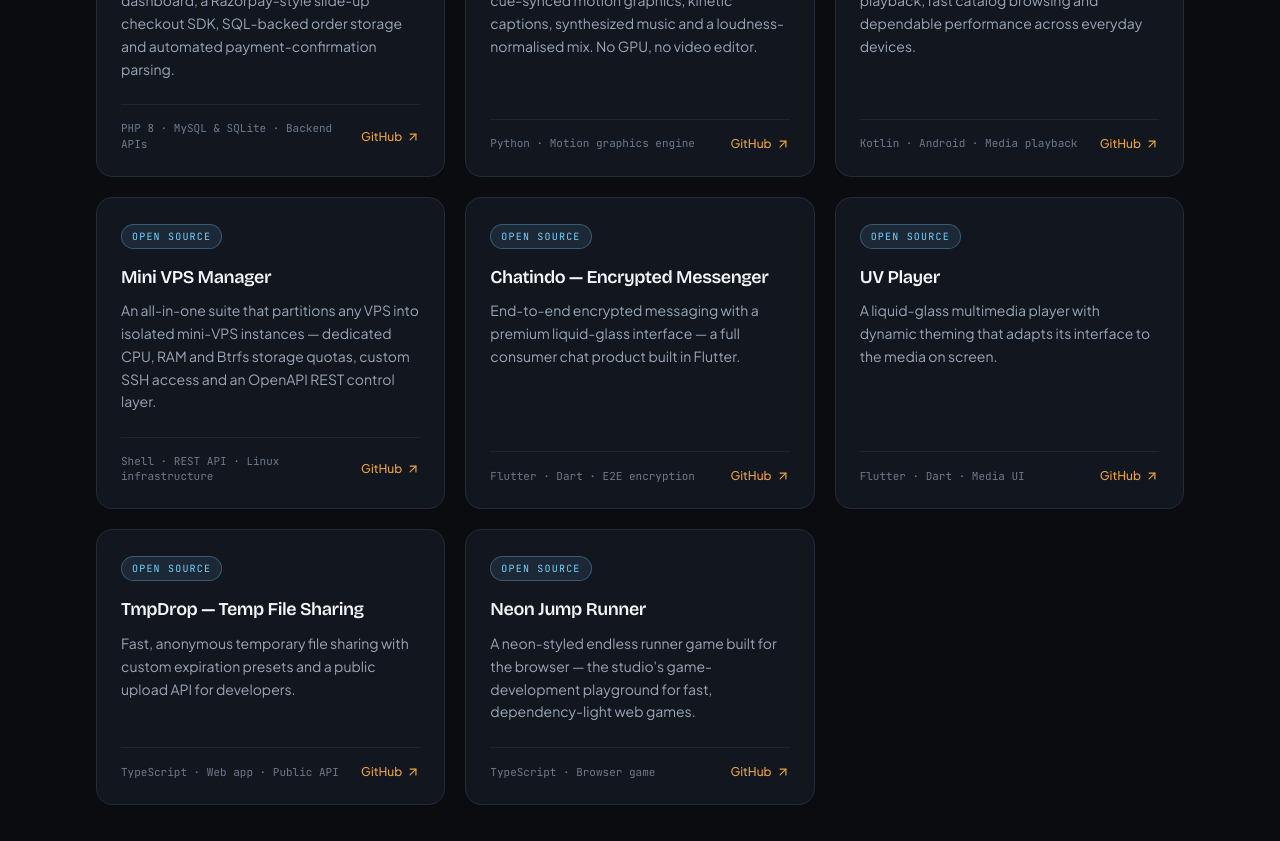
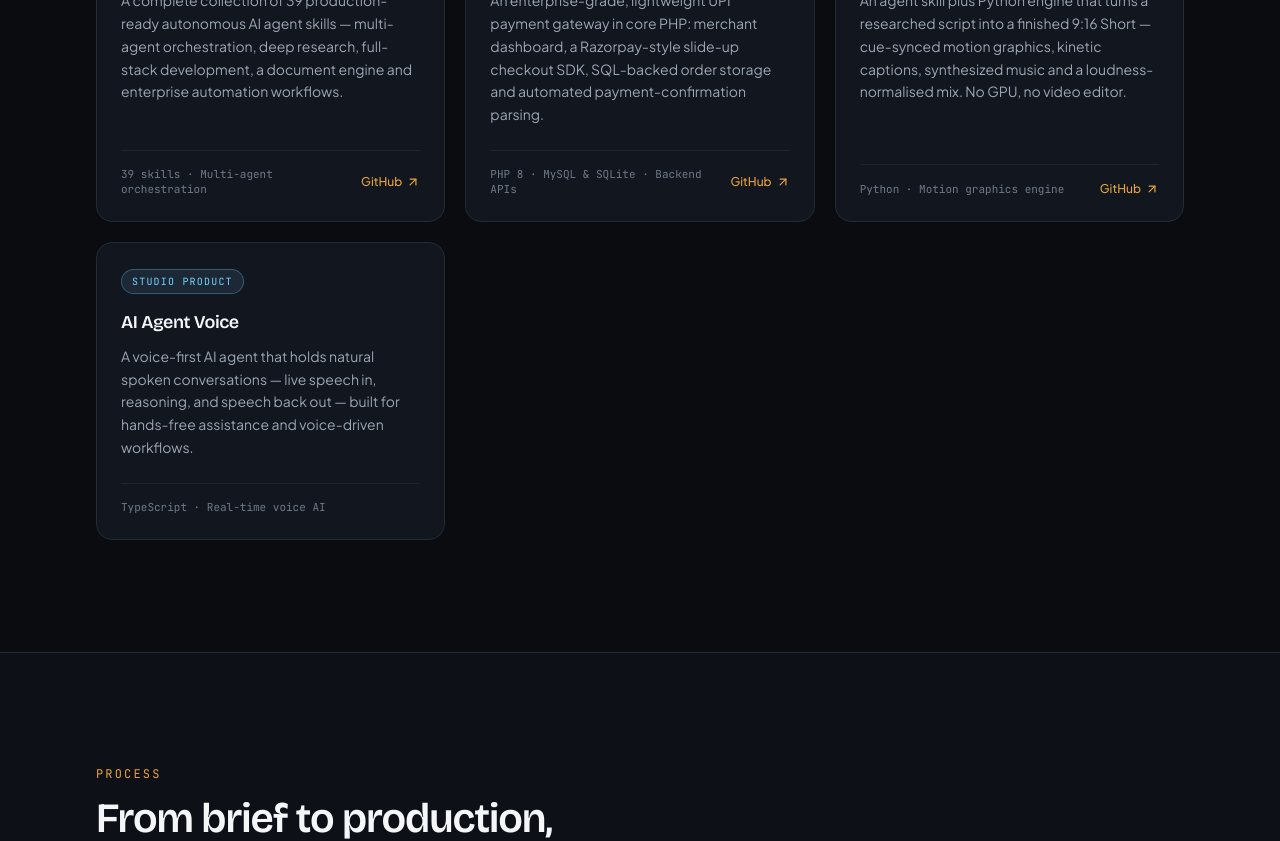
Before and after one commit to mohdkhatab/primekhatabservices-web, a React (Vite) app: page / in a window 1280 px wide. Shown: the part 4820-5661 px from the top of the page. Built offline with nearby package versions, Linux system fonts and the light colour scheme.

Commit message:
Projects: keep only founder's picks — add DubFlow and AI Agent Voice

```diff
--- a/src/data/studioData.ts
+++ b/src/data/studioData.ts
@@ -183,8 +183,16 @@ export const PROJECTS: ProjectItem[] = [
     statusTone: 'live',
     stack: 'Python · AI voice synthesis · FFmpeg',
     summary:
-      'The production pipeline behind the studio\'s daily Hindi releases: transcription, context-aware script adaptation, per-character voice casting, lip-sync fitted timing and a clean final mix — original music and effects kept.',
+      'The production pipeline behind the studio\'s daily Hindi releases: transcription, context-aware script adaptation, per-character voice casting, lip-sync fitted timing and a clean final mix — original music and effects kept. Packaged as an agent skill any AI assistant can run.',
     repo: 'https://github.com/mohdkhatab/video-dubbing-skill',
+  },
+  {
+    name: 'DubFlow — Dubbing Platform',
+    status: 'Studio Product',
+    statusTone: 'live',
+    stack: 'React · TypeScript · Backend job orchestration',
+    summary:
+      'A full-stack video dubbing and transcription platform: web UI, secure backend job orchestration, file storage, live status polling, agent reports and logs, with OpenRouter-compatible model integration.',
   },
   {
     name: 'Telegram Personal Agent',
@@ -223,58 +231,12 @@ export const PROJECTS: ProjectItem[] = [
     repo: 'https://github.com/mohdkhatab/shorts-video-studio',
   },
   {
-    name: 'Anime Streaming App',
-    status: 'In Production',
-    statusTone: 'live',
-    stack: 'Kotlin · Android · Media playback',
+    name: 'AI Agent Voice',
+    status: 'Studio Product',
+    statusTone: 'open',
+    stack: 'TypeScript · Real-time voice AI',
     summary:
-      'A consumer Android app for anime and donghua streaming, engineered for smooth playback, fast catalog browsing and dependable performance across everyday devices.',
-    repo: 'https://github.com/mohdkhatab/AnimeApp',
-  },
-  {
-    name: 'Mini VPS Manager',
-    status: 'Open Source',
-    statusTone: 'open',
-    stack: 'Shell · REST API · Linux infrastructure',
-    summary:
-      'An all-in-one suite that partitions any VPS into isolated mini-VPS instances — dedicated CPU, RAM and Btrfs storage quotas, custom SSH access and an OpenAPI REST control layer.',
-    repo: 'https://github.com/mohdkhatab/minivps-manager',
-  },
-  {
-    name: 'Chatindo — Encrypted Messenger',
-    status: 'Open Source',
-    statusTone: 'open',
-    stack: 'Flutter · Dart · E2E encryption',
-    summary:
-      'End-to-end encrypted messaging with a premium liquid-glass interface — a full consumer chat product built in Flutter.',
-    repo: 'https://github.com/mohdkhatab/chatindo-app',
-  },
-  {
-    name: 'UV Player',
-    status: 'Open Source',
-    statusTone: 'open',
-    stack: 'Flutter · Dart · Media UI',
-    summary:
-      'A liquid-glass multimedia player with dynamic theming that adapts its interface to the media on screen.',
-    repo: 'https://github.com/mohdkhatab/uv-player',
-  },
-  {
-    name: 'TmpDrop — Temp File Sharing',
-    status: 'Open Source',
-    statusTone: 'open',
-    stack: 'TypeScript · Web app · Public API',
-    summary:
-      'Fast, anonymous temporary file sharing with custom expiration presets and a public upload API for developers.',
-    repo: 'https://github.com/mohdkhatab/tmpdrop',
-  },
-  {
-    name: 'Neon Jump Runner',
-    status: 'Open Source',
-    statusTone: 'open',
-    stack: 'TypeScript · Browser game',
-    summary:
-      'A neon-styled endless runner game built for the browser — the studio\'s game-development playground for fast, dependency-light web games.',
-    repo: 'https://github.com/mohdkhatab/remix_-neon-jump-runner',
+      'A voice-first AI agent that holds natural spoken conversations — live speech in, reasoning, and speech back out — built for hands-free assistance and voice-driven workflows.',
   },
 ];
 
```
